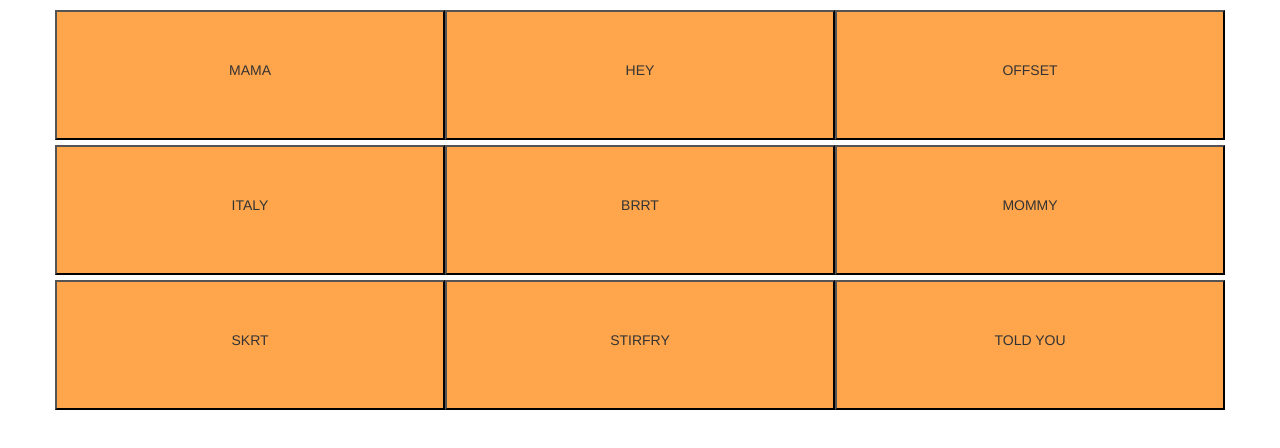
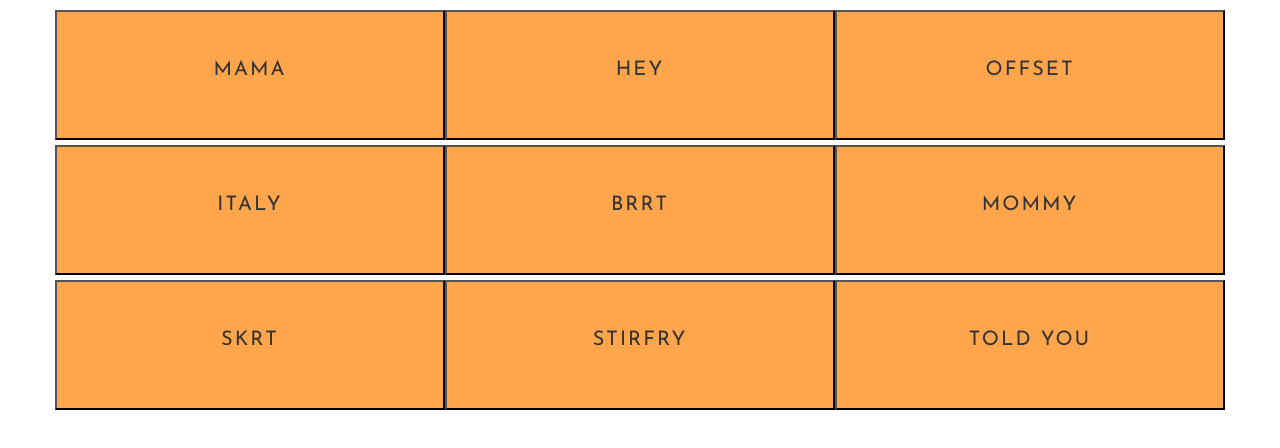
Before and after one commit to ShawnFeiz/Migos, a plain HTML site: page index.html in a window 1280 px wide. Shown: the part 82-530 px from the top of the page. Drawn offline with nearby package versions, Linux system fonts and the light colour scheme.

Commit message:
font updates.

```diff
--- a/app.js
+++ b/app.js
@@ -3,7 +3,6 @@
     audio.cloneNode(true).play();
 }
 
-
 $(".borders").on("click", function(){
     adLib = $(this).attr("data-adLib");
     play(adLib);
--- a/index.html
+++ b/index.html
@@ -9,6 +9,7 @@
     <link rel="stylesheet" href="https://maxcdn.bootstrapcdn.com/bootstrap/3.3.7/css/bootstrap.min.css" integrity="sha384-BVYiiSIFeK1dGmJRAkycuHAHRg32OmUcww7on3RYdg4Va+PmSTsz/K68vbdEjh4u" crossorigin="anonymous">
     <!-- custom stylesheet -->
     <link rel="stylesheet" href="style/style.css">
+    <link href="https://fonts.googleapis.com/css?family=Josefin+Sans" rel="stylesheet">
 </head>
 <body>
     <nav class="navbar">
--- a/style/style.css
+++ b/style/style.css
@@ -1,3 +1,9 @@
+* {
+  font-family: 'Josefin Sans', sans-serif;
+  font-size: 20px;
+  letter-spacing: 2px;
+}
+
 .navbar {
     margin-bottom: 5px;
     background-image: url("migos1.jpg");
@@ -8,7 +14,6 @@
 
 .borders {
     height: 130px;
-    /* border: 1px solid black; */
     margin-top: 5px;
     background-color: #ffa64d;
 }
```
